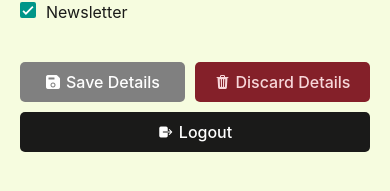
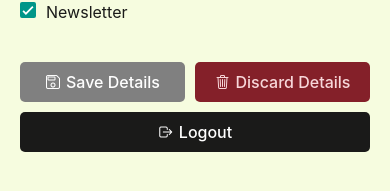
Before and after one commit to saaqi/restaurant-mobile-app-react-native, a React Native app: screen /Profile in a window 390 px wide. Shown: the part 631-822 px from the top of the page. Built offline with nearby package versions, Linux system fonts and the light colour scheme.

Commit message:
profile page complete

```diff
--- a/navigation/LoggedInNavigation.js
+++ b/navigation/LoggedInNavigation.js
@@ -22,7 +22,7 @@ const LoggedInNavigation = () => {
 
   useEffect(() => {
     getUserData();
-  }, [])
+  }, [userAvatar])
 
   const HeaderLogo = () => {
     return (
--- a/screens/Profile.js
+++ b/screens/Profile.js
@@ -101,6 +101,9 @@ const Profile = () => {
       setLoading(false)
     }
   }
+  useEffect(() => {
+    getUserData()
+  }, [])
 
   const removeUserData = async () => {
     try {
@@ -131,10 +134,6 @@ const Profile = () => {
       setLoading(false)
     }
   }
-
-  useEffect(() => {
-    getUserData();
-  }, [])
 
   const setLogout = async () => {
     try {
@@ -287,7 +286,7 @@ const Profile = () => {
               ]}
             >
               <View style={styles.iconStyle}>
-                <Ionicons style={styles.darkButtonText} name="save" />
+                <Ionicons style={styles.darkButtonText} name="save-outline" />
                 <Text style={styles.darkButtonText}>Save Details</Text>
               </View>
             </Pressable>
@@ -298,7 +297,7 @@ const Profile = () => {
               style={[styles.dangerButton, {flex: .5}]}
             >
               <View style={styles.iconStyle}>
-                <Ionicons style={styles.dangerButtonText} name="trash" />
+                <Ionicons style={styles.dangerButtonText} name="trash-outline" />
                 <Text style={styles.dangerButtonText}>Discard Details</Text>
               </View>
             </Pressable>
@@ -308,7 +307,7 @@ const Profile = () => {
               setLogout()
             }>
             <View style={styles.iconStyle}>
-              <Ionicons style={styles.darkButtonText} name="log-out" />
+              <Ionicons style={styles.darkButtonText} name="log-out-outline" />
               <Text style={styles.darkButtonText}>Logout</Text>
             </View>
           </Pressable>
```
Also changed, not shown: screens/OnboardingLogin.js (+3 -4 lines).
